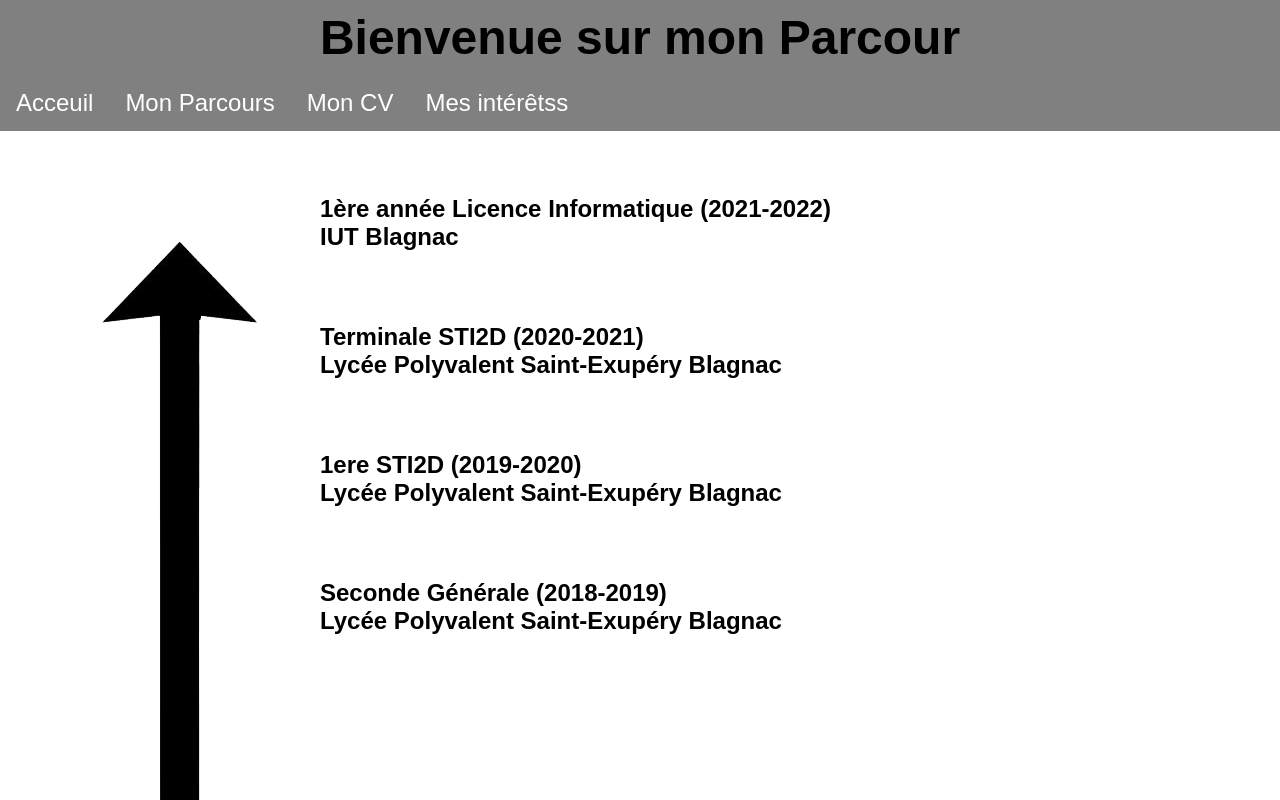
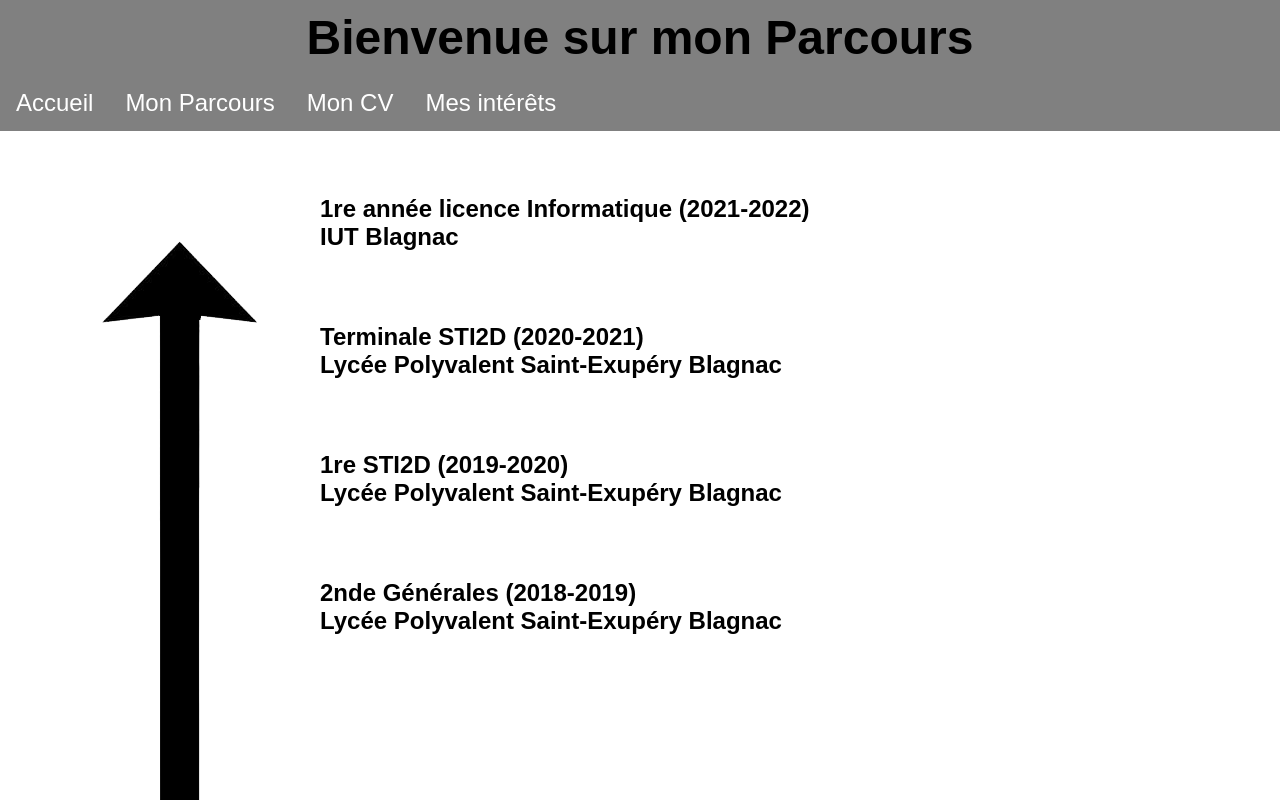
Before and after one commit to RMassip/RMassip.github.io, a plain HTML site: page Parcour.html in a window 1280 px wide. Drawn offline with Linux system fonts and the light colour scheme.

Commit message:
Update Parcour.html

```diff
--- a/Parcour.html
+++ b/Parcour.html
@@ -5,25 +5,25 @@
 		<link rel="stylesheet" href="Parcour.css">
 	</head>
 	<body>
-		<h1 class="titre">Bienvenue sur mon Parcour</h1>
+		<h1 class="titre">Bienvenue sur mon Parcours</h1>
 
 		<ul style="float:center">
-			<li ><a href="Index.html">Acceuil</a></li>
+			<li ><a href="Index.html">Accueil</a></li>
 			<li ><a href="Parcour.html">Mon Parcours</a></li>
 			<li ><a href="Mon CV.html">Mon CV</a></li>
-			<li ><a href="Mes interets.html">Mes intérêtss</a></li>
+			<li ><a href="Mes interets.html">Mes intérêts</a></li>
 		</ul>
 		<div class="p1">
-			<h2>1ère année Licence Informatique (2021-2022) <br>IUT Blagnac</h2>
+			<h2>1re année licence Informatique (2021-2022) <br>IUT Blagnac</h2>
 		</div>
 		<div class="p2">
 			<h2>Terminale STI2D (2020-2021) <br>Lycée Polyvalent Saint-Exupéry Blagnac</h2>
 		</div>
 		<div class="p3">
-			<h2>1ere STI2D (2019-2020) <br>Lycée Polyvalent Saint-Exupéry Blagnac</h2>
+			<h2>1re STI2D (2019-2020) <br>Lycée Polyvalent Saint-Exupéry Blagnac</h2>
 		</div>
 		<div class="p4">
-			<h2>Seconde Générale (2018-2019) <br>Lycée Polyvalent Saint-Exupéry Blagnac</h2>
+			<h2>2nde Générales (2018-2019) <br>Lycée Polyvalent Saint-Exupéry Blagnac</h2>
 		</div>
 		<img src="arrow-up.png" >
 	</body>
```
